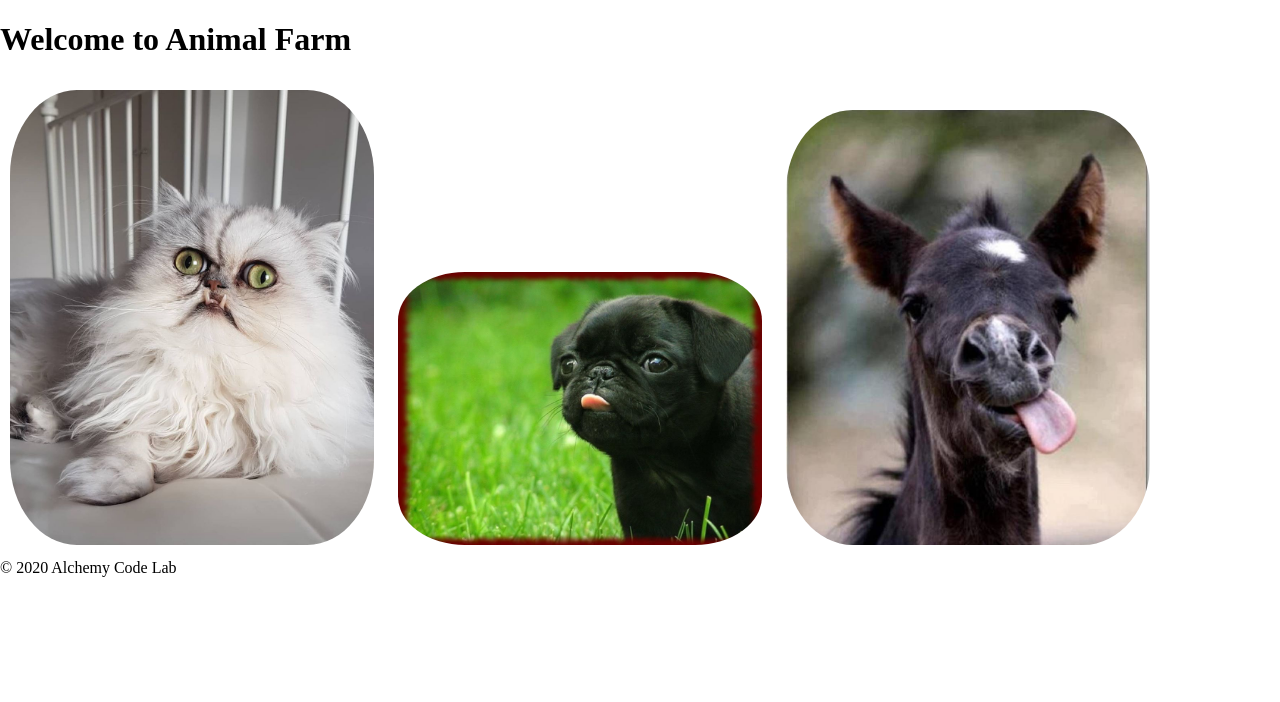
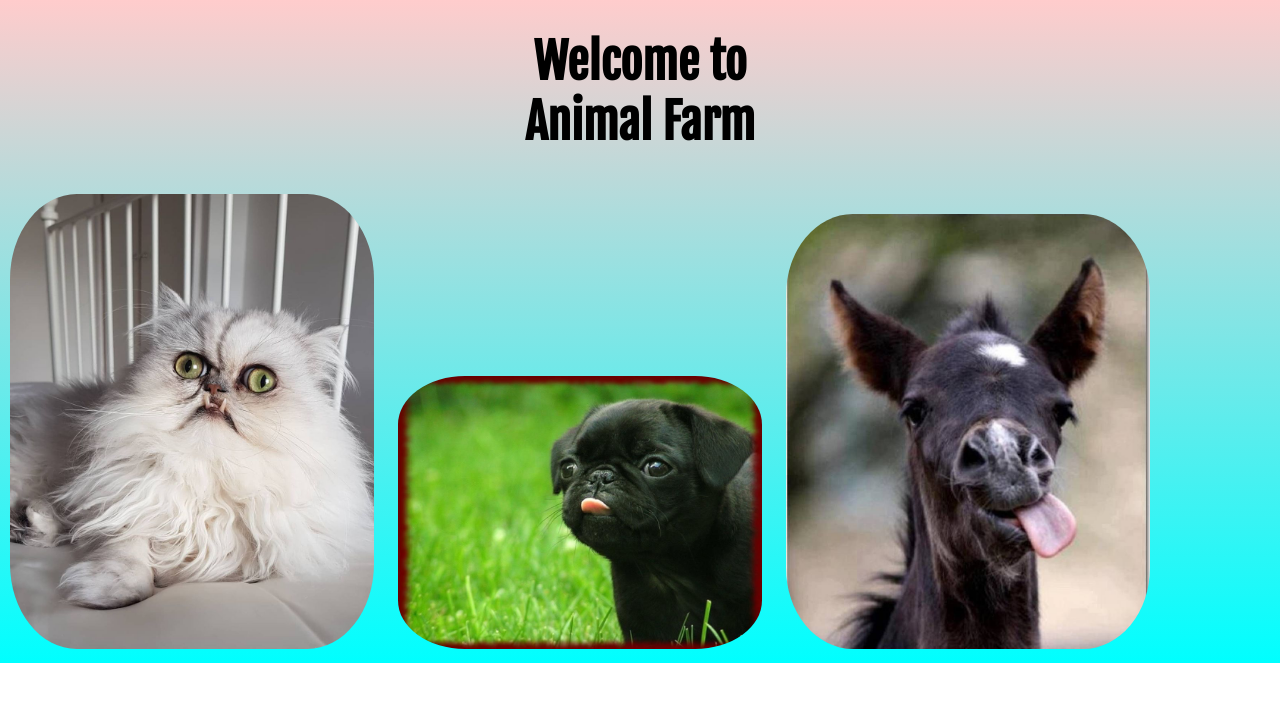
Before and after one commit to adriaivanitsky/animal-farm-2, a plain HTML site: page index.html in a window 1280 px wide. Drawn offline with Linux system fonts and the light colour scheme.

Commit message:
added color gradient background

```diff
--- a/index.html
+++ b/index.html
@@ -10,6 +10,9 @@
     <link rel="stylesheet" href="./styles/style.css">
     <link rel="stylesheet" href="./styles/home.css">
     <title>Animal Farm</title>
+    <link rel="preconnect" href="https://fonts.googleapis.com">
+<link rel="preconnect" href="https://fonts.gstatic.com" crossorigin>
+<link href="https://fonts.googleapis.com/css2?family=Fjalla+One&display=swap" rel="stylesheet">
 </head>
 
 <body>
@@ -17,7 +20,7 @@
 
     </header>
     <main>
-        <h1>Welcome to Animal Farm</h1>
+        <h1>Welcome to <br> Animal Farm</h1>
         <div class="animals"><img id="cat" src="./assets/cat.jpeg" alt="adorable cat">
             <audio id="catsound" src="./assets/catsound.wav"></audio>
 
@@ -30,9 +33,6 @@
 
 
     </main>
-    <footer>
-        <div class="copy gutter-right">&copy; 2020 Alchemy Code Lab</div>
-    </footer>
 
     <script type="module" src="./app.js"></script>
 </body>
--- a/styles/style.css
+++ b/styles/style.css
@@ -2,6 +2,8 @@ main {
     display: flex;
     justify-content: center;
     flex-direction: column;
+
+
 }
 
 .animals img {
@@ -9,4 +11,17 @@ main {
     border-radius: 20%;
     padding: 10px;
     cursor: pointer;
+
+
 }
+
+h1 {
+    font-family: 'Fjalla One', sans-serif;
+    text-align: center;
+    font-size: 300%;
+
+}
+
+main {
+    background: linear-gradient(to bottom, #ffcccc 0%, #00ffff 100%);
+}
```
